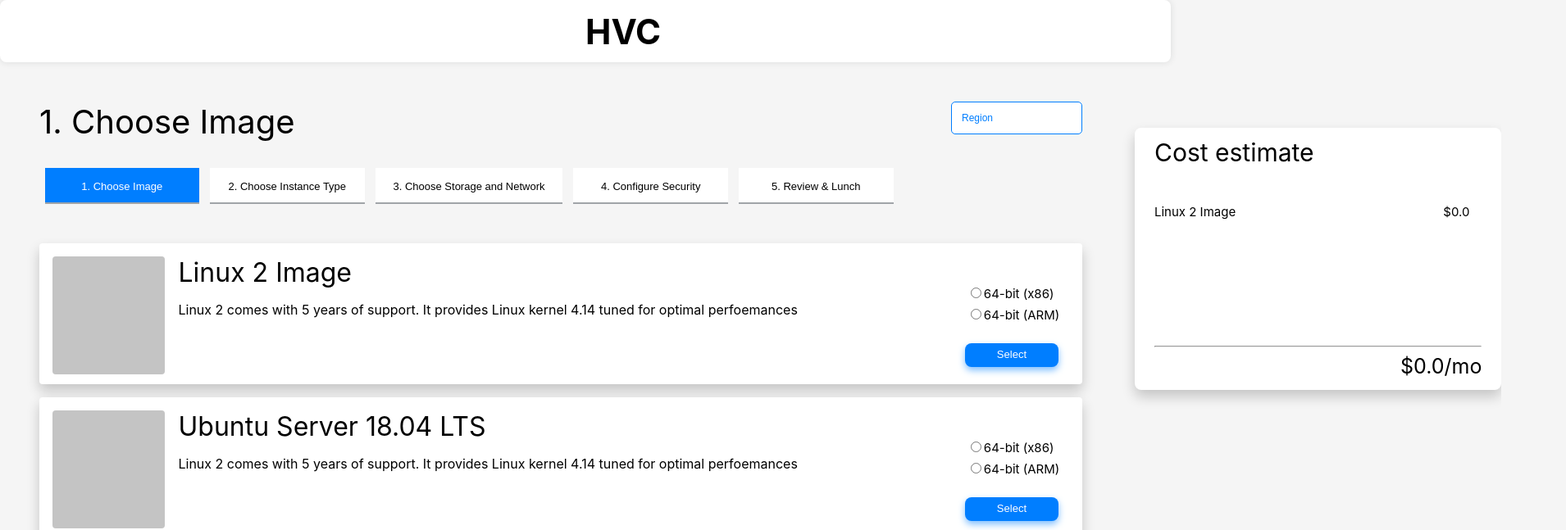
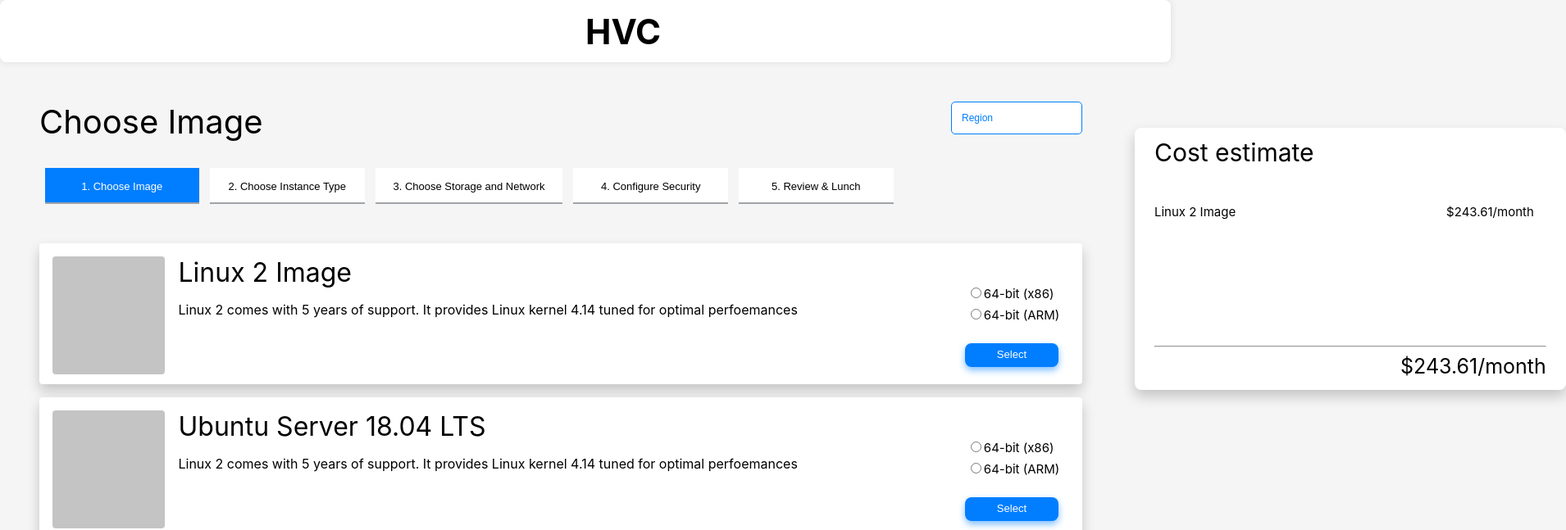
Before and after one commit to kbhatnagar97/React-HVC, a React (Create React App) app in the folder reactfa/: page / in a window 1280 px wide. Shown: the top 647 px of the page at 82% size, 1910 px wide, since content can reach past the window. Built offline with nearby package versions, Linux system fonts and the light colour scheme.

Commit message:
v0.5
Cost is being rendered on to the cost estimate card
select button redirects to the next page

```diff
--- a/reactfa/src/App.tsx
+++ b/reactfa/src/App.tsx
@@ -1,20 +1,29 @@
 import React from 'react';
 import './App.css';
-import {Image} from "./components/tab1/image"
+import {ImageCard} from "./components/tab1/imagecard"
 import {CostInfo} from "./components/const/costestimate"
 import {Drop} from "./components/const/dropdown"
 import {Config} from "./components/tab2/configuration"
 // import {Summary} from "./components/tab5/summary"
 
 const App = () => {
-  const [heading,setHeading]=React.useState("1. Choose Image");
-  const [main,setMain]=React.useState(<Image/>);
+
+  const onChangeImage = (i:number) => {
+    setSelectedImage(i);
+  }
+
+  const [heading,setHeading]=React.useState("Choose Image");
+  const [main,setMain]=React.useState(<ImageCard onClick={onChangeImage}/>);
+  const [id,setid]=React.useState();
+  const [selectedImage,setSelectedImage] = React.useState(0);
+
+
   const headingcall = (check:number) => {
     console.log(1);
     if(check===1)
     {
       setHeading("Choose Image");
-      setMain(<Image/>);
+      setMain(<ImageCard onClick={onChangeImage}/>);
     }
     else if(check===2)
     {
@@ -56,10 +65,11 @@
               <button onClick={() => headingcall(4)} className="button-4">4. Configure Security</button>
               <button onClick={() => headingcall(5)} className="button-5">5. Review & Lunch</button>
           </div>
+
           {main}
 
         </div>
-        <CostInfo />
+        <CostInfo image={selectedImage} />
       </div>
     </body>
   );
--- /dev/null
+++ b/reactfa/src/Constants/constants.ts
@@ -0,0 +1,43 @@
+export const Images=[
+    {
+        productname:"Linux 2 Image",
+        productdetails:"Linux 2 comes with 5 years of support. It provides Linux kernel 4.14 tuned for optimal perfoemances",
+        radiobutton1:"64-bit (x86)",
+        radiobutton2:"64-bit (ARM)",
+        cost:"$243.61/month",
+        key:1,
+    },
+    {
+        productname:"Ubuntu Server 18.04 LTS",
+        productdetails:"Linux 2 comes with 5 years of support. It provides Linux kernel 4.14 tuned for optimal perfoemances",
+        radiobutton1:"64-bit (x86)",
+        radiobutton2:"64-bit (ARM)",
+        cost:"$243.61/month",
+        key:2,
+    },
+    {
+        productname:"Red Hat Enterprise Linux 8",
+        productdetails:"Linux 2 comes with 5 years of support. It provides Linux kernel 4.14 tuned for optimal perfoemances",
+        radiobutton1:"64-bit (x86)",
+        radiobutton2:"64-bit (ARM)",
+        cost:"$300/month",
+        key:3,
+    },
+    {
+        productname:"Microsoft Windows Server 2019 Base",
+        productdetails:"Linux 2 comes with 5 years of support. It provides Linux kernel 4.14 tuned for optimal perfoemances",
+        radiobutton1:"64-bit (x86)",
+        radiobutton2:"64-bit (ARM)",
+        cost:"$338.77/month",
+        key:4,
+
+    },
+    {
+        productname:"SUSE Linux Enterprise Server",
+        productdetails:"Linux 2 comes with 5 years of support. It provides Linux kernel 4.14 tuned for optimal perfoemances",
+        radiobutton1:"64-bit (x86)",
+        radiobutton2:"64-bit (ARM)",
+        cost: "$200.22/month",
+        key:5,
+    }
+]
--- a/reactfa/src/components/const/costestimate.tsx
+++ b/reactfa/src/components/const/costestimate.tsx
@@ -1,6 +1,9 @@
 import React from 'react';
+import {Images} from '../../Constants/constants';
 
-export const CostInfo = () => {
+export const CostInfo = (props : {image:number} ) => {
+  let finalPrics = Images[props.image].cost;
+
     return (
         <div className="main-cost-info">
           <div className="text">
@@ -8,15 +11,15 @@
           </div>
           <div className="row2">
             <div className="product">
-              Linux 2 Image
+              {Images[props.image].productname}
             </div>
             <div className="cost-estimate">
-              $0.0
+              {Images[props.image].cost}
             </div>
           </div>
           <hr></hr>
           <div className="final-bill">
-            $0.0/mo
+            {finalPrics}
           </div>
         </div>
     );
--- a/reactfa/src/components/tab1/image.tsx
+++ /dev/null
@@ -1,7 +0,0 @@
-import React from 'react';
-import {ImageCard} from "./imagecard"
-export const Image = () => {
-    return (
-        <ImageCard />
-    );
-}
--- a/reactfa/src/components/tab1/imagecard.tsx
+++ b/reactfa/src/components/tab1/imagecard.tsx
@@ -1,4 +1,5 @@
 import React from 'react';
+import {Images} from '../../Constants/constants';
 
 interface Images{
     productname:"string",
@@ -11,62 +12,25 @@
 };
 
 interface imagecardprops {
-  selecteFromImage:"object",
-  setselectedFromImage:"object",
+  selecteFromImage:"object";
+  setselectedFromImage:"object";
 }
 
-export const ImageCard = () => {
+interface imageProp
+{
+  onClick : (i:number)=>void;
+}
+
+export const ImageCard = (props:imageProp) => {
   const selectedImage = (cardnumber:number) => Images[cardnumber];
-    const Images=[
-        {
-            productname:"Linux 2 Image",
-            productdetails:"Linux 2 comes with 5 years of support. It provides Linux kernel 4.14 tuned for optimal perfoemances",
-            radiobutton1:"64-bit (x86)",
-            radiobutton2:"64-bit (ARM)",
-            cost:"$243.61/month",
-            key:1,
-        },
-        {
-            productname:"Ubuntu Server 18.04 LTS",
-            productdetails:"Linux 2 comes with 5 years of support. It provides Linux kernel 4.14 tuned for optimal perfoemances",
-            radiobutton1:"64-bit (x86)",
-            radiobutton2:"64-bit (ARM)",
-            cost:"$243.61/month",
-            key:2,
-        },
-        {
-            productname:"Red Hat Enterprise Linux 8",
-            productdetails:"Linux 2 comes with 5 years of support. It provides Linux kernel 4.14 tuned for optimal perfoemances",
-            radiobutton1:"64-bit (x86)",
-            radiobutton2:"64-bit (ARM)",
-            cost:"$300/month",
-            key:3,
-        },
-        {
-            productname:"Microsoft Windows Server 2019 Base",
-            productdetails:"Linux 2 comes with 5 years of support. It provides Linux kernel 4.14 tuned for optimal perfoemances",
-            radiobutton1:"64-bit (x86)",
-            radiobutton2:"64-bit (ARM)",
-            cost:"$338.77/month",
-            key:4,
 
-        },
-        {
-            productname:"SUSE Linux Enterprise Server",
-            productdetails:"Linux 2 comes with 5 years of support. It provides Linux kernel 4.14 tuned for optimal perfoemances",
-            radiobutton1:"64-bit (x86)",
-            radiobutton2:"64-bit (ARM)",
-            cost: "$200.22/month",
-            key:5,
-        }
-    ]
 
 
 return (
     <div className="data1">
         {
-            Images.map((image) => {
-                return <div className="image-card">
+            Images.map((image,i:number) => {
+                return <div className="image-card"  >
             <div className="card-image"></div>
             <div className="card-product-name-details">
               <div className="card-product-name">
@@ -82,7 +46,7 @@
                   <div className="radio-button"><input name="radio" type="radio"/>{image.radiobutton2}</div>
               </div>
               <div className="card-select">
-                <button onClick={() => selectedImage(image.key)} className="select-button">Select</button>
+                <button className="select-button" onClick={() => props.onClick(i)} >Select</button>
               </div>
             </div>
           </div>
```
